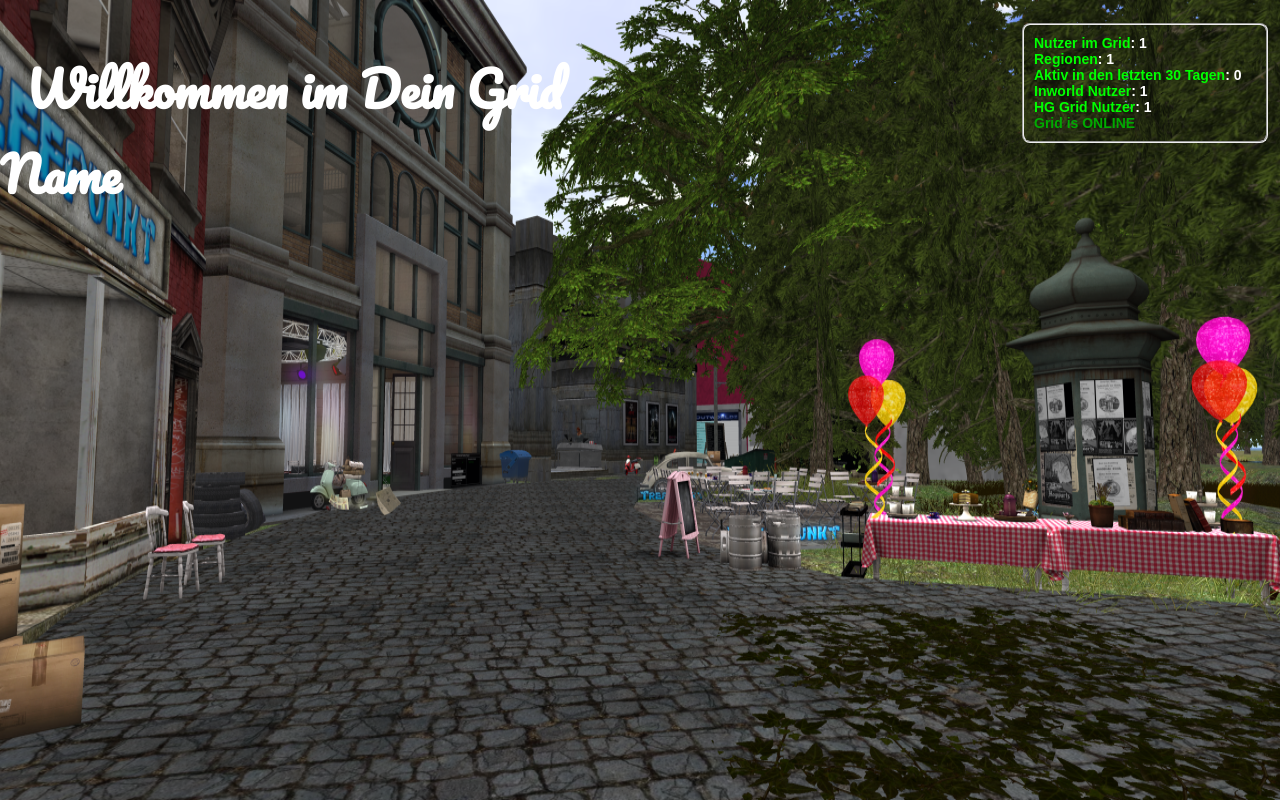
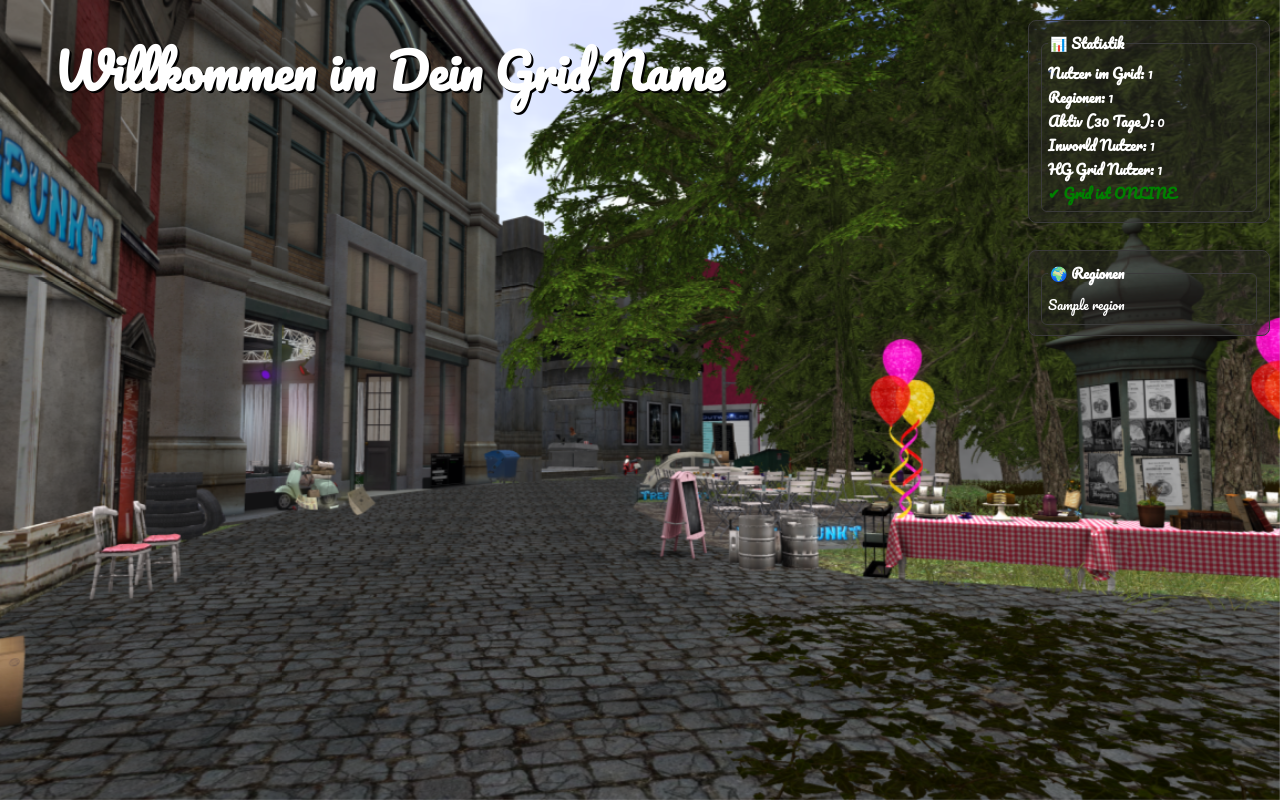
Before and after one commit to ManfredAabye/OpenSim.Webinterface, a PHP site: page /stream/welcomesplashpage.php in a window 1280 px wide. Run offline with PHP 8.4, Linux system fonts and the light colour scheme; tables that the repository leaves empty or names only in its code hold one stand-in row (values such as "Sample post").

Commit message:
12022025-2

```diff
--- a/welcomesplashpage.php
+++ b/welcomesplashpage.php
@@ -7,53 +7,40 @@ include_once "include/config.php";
 
 <head>
     <meta charset="UTF-8">
-    <!-- Schriftarten -->
     <link rel="preconnect" href="https://fonts.googleapis.com">
     <link rel="preconnect" href="https://fonts.gstatic.com" crossorigin>
     <link href="https://fonts.googleapis.com/css2?family=Pacifico&display=swap" rel="stylesheet">
-    <!-- Simbole -->
-    <link rel="stylesheet" href="https://fonts.googleapis.com/css2?family=Material+Symbols+Outlined:opsz,wght,FILL,GRAD@20..48,100..700,0..1,-50..200&icon_names=search" />
 
     <style>
-        #main {width: 100%;height: 100%;position: relative;z-index: 1;}
-        #stats1 {position: absolute;right: 10px;top: 23px;text-align: left;height: 90px;width: 250px;z-index: 3;color: <?php echo PRIMARY_COLOR_LOGO; ?>;}
-        fieldset {padding: 10px;border-radius: 8px;-webkit-border-radius: 8px;-moz-border-radius: 8px;}
-        legend {color: #FFF;}
-        fieldset.white,fieldset.white2 {padding: 5px;height: 96%;border: 3px solid <?php echo LINK_COLOR; ?>;}
-        .PictureSlider {position: absolute;width: 100%;height: 100%;opacity: 0;transition: opacity 2s ease-in-out;}
-        .PictureSlider.active {opacity: 1;}
-        html,body {margin: 0;padding: 0;overflow: hidden;width: 100%;height: 100%;}
-        #background1 {position: fixed;top: 0;left: 0;width: 100vw;height: 100vh;margin: 0;padding: 0;}
-        ul {list-style: none;padding: 0;margin: 0;}
-        .wspbody {margin: 0px;font-family: <?php echo FONT_FAMILY; ?>;font-size: <?php echo BASE_FONT_SIZE; ?>;background: <?php echo SECONDARY_COLOR; ?>;}
-        p {margin: 0px;font-family: <?php echo FONT_FAMILY; ?>;color: <?php echo PRIMARY_COLOR_LOGO; ?>;font-size: <?php echo TITLE_FONT_SIZE; ?>;font-weight: bold;}
-        a {color: <?php echo LINK_COLOR; ?>;}
-        a:hover {color: <?php echo LINK_HOVER_COLOR; ?>;}
-        #stats2 {font-family: <?php echo FONT_FAMILY_STATS; ?>;font-size: <?php echo STATS_FONT_SIZE; ?>;}
-        .pacifico-regular {font-family: "Pacifico", serif; font-weight: 400; font-style: normal;}
-        .material-symbols-outlined {font-variation-settings:'FILL' 0, 'wght' 400, 'GRAD' 0, 'opsz' 24 }
+        .bodysplash, html { margin: 0; padding: 0; overflow: hidden; width: 100%; height: 100%; font-family: <?php echo FONT_FAMILY; ?>; background: <?php echo SECONDARY_COLOR; ?>; }
+        #background1 { position: fixed; top: 0; left: 0; width: 100vw; height: 100vh; object-fit: cover; }
+        .info-box { position: absolute; right: 10px; width: 220px; background: rgba(44, 42, 42, 0.4); padding: 10px; border-radius: 8px; border: 1px solid <?php echo LINK_COLOR; ?>; font-size: 14px; color: white; }
+        #stats1 { top: 20px; }
+        #regionslist { top: 250px; }
+        fieldset { border: 1px solid <?php echo LINK_COLOR; ?>; border-radius: 6px; padding: 6px; }
+        legend { font-size: 14px; font-weight: bold; color: <?php echo PRIMARY_COLOR_LOGO; ?>; }
+        .region-link { font-size: 13px; color: rgb(255, 255, 255); text-decoration: none; display: block; padding: 2px 0; }
+        .region-link:hover { text-decoration: underline; color: <?php echo LINK_HOVER_COLOR; ?>; }
+        .PictureSlider { position: absolute; width: 100%; height: 100%; object-fit: cover; opacity: 0; transition: opacity 2s ease-in-out; }
+        .PictureSlider.active { opacity: 1; }
+        #mainsplash { word-wrap: break-word; width: 60%; position: relative; z-index: 1; top: 20px; left: 20px; text-align: left; color: <?php echo WELCOME_TEXT_COLOR; ?>; font-size: calc(<?php echo WELCOME_TEXT_FONT_SIZE; ?> * 2); font-family: <?php echo FONT_FAMILY; ?>; font-weight: bold; text-shadow: 2px 2px black;}
     </style>
 </head>
 
-<body class="wspbody">
+<bodysplash>
 
-    <!-- PHP Script für alle Bilder aus einem Verzeichnis -->
     <?php
     $allebilder = scandir(SLIDESHOW_FOLDER);
+    $allowed_extensions = ['jpg', 'jpeg', 'png', 'gif']; // Erlaubte Bildformate
     ?>
-
     <div id="background1">
         <?php
         foreach ($allebilder as $bild) {
             $bildinfo = pathinfo(SLIDESHOW_FOLDER . "/" . $bild);
-            if (!in_array($bild, [".", "..", "_notes"]) && $bildinfo['basename'] !== "Thumbs.db") {
+            // Überprüfe, ob die Datei keine Ordner ist und ob sie ein erlaubtes Bildformat hat
+            if (!in_array($bild, [".", "..", "_notes"]) && $bildinfo['basename'] !== "Thumbs.db" && in_array(strtolower($bildinfo['extension']), $allowed_extensions)) {
                 ?>
-                <li>
-                    <div id="background1">
-                        <img class="PictureSlider" src="<?php echo SLIDESHOW_FOLDER . "/" . $bild; ?>"
-                            style="<?php echo IMAGE_SIZE; ?>" alt="slide">
-                    </div>
-                </li>
+                <img class="PictureSlider" src="<?php echo SLIDESHOW_FOLDER . "/" . $bild; ?>" alt="slide">
                 <?php
             }
         }
@@ -61,61 +48,68 @@ include_once "include/config.php";
     </div>
 
     <!-- Logo oder Begrüßungstext -->
-    <div id='main'><br>
-        <table border="0" width="100%" height="100%" cellspacing="0" cellpadding="0">
-            <tr>
-                <?php
-                if (LOGO_ON === 'ON') {
-                    echo "<img border='0' src='" . LOGO_PATH . "' width='" . LOGO_WIDTH . "' height='" . LOGO_HEIGHT . "'>";
-                }?>
+    <div id="mainsplash">
+        <?php if (LOGO_ON === 'ON') { ?>
+            <img src="<?php echo LOGO_PATH; ?>" width="<?php echo LOGO_WIDTH; ?>" height="<?php echo LOGO_HEIGHT; ?>" alt="Logo">
+        <?php } ?>
 
-                <?php if (TEXT_ON === 'ON') { ?>
-                  <div style="
-                    width: <?php echo WELCOME_TEXT_WIDTH; ?>;
-                    height: <?php echo WELCOME_TEXT_HEIGHT; ?>;
-                    color: <?php echo WELCOME_TEXT_COLOR; ?>;
-                    text-align: <?php echo WELCOME_TEXT_ALIGN; ?>;
-                    font-size: <?php echo WELCOME_TEXT_FONT_SIZE; ?>;
-                    margin: 0; /* Kein automatisches Zentrieren */
-                    display: block; /* Sicherstellen, dass es sich wie ein Block verhält */
-                  ">
-                      <?php echo WELCOME_TEXT; ?>
-                  </div>
-              <?php } ?>
-
-
-            </tr>
-        </table>
+        <?php if (TEXT_ON === 'ON') { ?>
+            <div id="welcome-text">
+                <?php echo WELCOME_TEXT; ?>
+            </div>
+        <?php } ?>
     </div>
 
     <!-- Statistik -->
-    <div id='stats1'>
-        <fieldset class='grey'>
+    <div id='stats1' class="info-box">
+        <fieldset>
+            <legend>📊 Statistik</legend>
             <?php
             $con = mysqli_connect(DB_SERVER, DB_USERNAME, DB_PASSWORD, DB_NAME);
 
-            $result1 = mysqli_query($con, "SELECT COUNT(*) FROM Presence");
-            list($totalUsers) = mysqli_fetch_row($result1);
+            if (!$con) {
+                echo "<b style='color: red;'>❌ Grid ist OFFLINE</b>";
+            } else {
+                $totalUsers = mysqli_fetch_row(mysqli_query($con, "SELECT COUNT(*) FROM Presence"))[0];
+                $totalRegions = mysqli_fetch_row(mysqli_query($con, "SELECT COUNT(*) FROM regions"))[0];
+                $totalAccounts = mysqli_fetch_row(mysqli_query($con, "SELECT COUNT(*) FROM UserAccounts"))[0];
+                $activeUsers = mysqli_fetch_row(mysqli_query($con, "SELECT COUNT(*) FROM GridUser WHERE Login > (UNIX_TIMESTAMP() - (30*86400))"))[0];
+                $totalGridAccounts = mysqli_fetch_row(mysqli_query($con, "SELECT COUNT(*) FROM GridUser"))[0];
 
-            $result2 = mysqli_query($con, "SELECT COUNT(*) FROM regions");
-            list($totalRegions) = mysqli_fetch_row($result2);
+                echo "<b>Nutzer im Grid:</b> $totalUsers<br>";
+                echo "<b>Regionen:</b> $totalRegions<br>";
+                echo "<b>Aktiv (30 Tage):</b> $activeUsers<br>";
+                echo "<b>Inworld Nutzer:</b> $totalAccounts<br>";
+                echo "<b>HG Grid Nutzer:</b> $totalGridAccounts<br>";
+                echo "<b style='color: green;'>✔ Grid ist ONLINE</b>";
 
-            $result3 = mysqli_query($con, "SELECT COUNT(*) FROM UserAccounts");
-            list($totalAccounts) = mysqli_fetch_row($result3);
+                mysqli_close($con);
+            }
+            ?>
+        </fieldset>
+    </div>
 
-            $result4 = mysqli_query($con, "SELECT COUNT(*) FROM GridUser WHERE Login > (UNIX_TIMESTAMP() - (30*86400))");
-            list($activeUsers) = mysqli_fetch_row($result4);
+    <!-- Regionsliste -->
+    <div id='regionslist' class="info-box">
+        <fieldset>
+            <legend>🌍 Regionen</legend>
+            <?php
+            $con = mysqli_connect(DB_SERVER, DB_USERNAME, DB_PASSWORD, DB_NAME);
+            $sql = "SELECT regionName, serverIP, serverPort FROM regions ORDER BY last_seen DESC LIMIT 10";
+            $resultregions = mysqli_query($con, $sql);
 
-            $result5 = mysqli_query($con, "SELECT COUNT(*) FROM GridUser");
-            list($totalGridAccounts) = mysqli_fetch_row($result5);
+            while ($dsatz = mysqli_fetch_assoc($resultregions)) {
+                $region = htmlspecialchars($dsatz["regionName"]);
+                $ip = htmlspecialchars($dsatz["serverIP"]);
+                $port = htmlspecialchars($dsatz["serverPort"]);
 
-            echo "<div id='stats2'>";
-            echo "<b><font color=#00FF00>Nutzer im Grid</font>: " . $totalUsers . "<br>";
-            echo "<font color=#00FF00>Regionen</font>: " . $totalRegions . "<br>";
-            echo "<font color=#00FF00>Aktiv in den letzten 30 Tagen</font>: " . $activeUsers . "<br>";
-            echo "<font color=#00FF00>Inworld Nutzer</font>: " . $totalAccounts . "<br>";
-            echo "<font color=#00FF00>HG Grid Nutzer</font>: " . $totalGridAccounts . "<br>";
-            echo "<font color=#00AA00>Grid is ONLINE</font></b><br></div>";
+                // Standard-Koordinaten für den Teleport-Link (X=103, Y=113, Z=23)
+                $regionslink = "hop://$ip:$port/$region/103/113/23";
+
+                echo "<a class='region-link' href='$regionslink' target='_blank'>$region</a>";
+            }
+
+            mysqli_close($con);
             ?>
         </fieldset>
     </div>
@@ -127,11 +121,11 @@ include_once "include/config.php";
 
         function carousel() {
             for (var i = 0; i < slides.length; i++) {
-                slides[i].classList.remove("active"); // Alle Bilder ausblenden
+                slides[i].classList.remove("active");
             }
             slideIndex++;
-            if (slideIndex > slides.length) { slideIndex = 1 }
-            slides[slideIndex - 1].classList.add("active"); // Nächstes Bild einblenden
+            if (slideIndex > slides.length) { slideIndex = 1; }
+            slides[slideIndex - 1].classList.add("active");
             setTimeout(carousel, <?php echo SLIDESHOW_DELAY; ?>);
         }
 
@@ -142,5 +136,6 @@ include_once "include/config.php";
             setTimeout(carousel, <?php echo SLIDESHOW_DELAY; ?>);
         });
     </script>
-</body>
+
+</bodysplash>
 </html>
```
